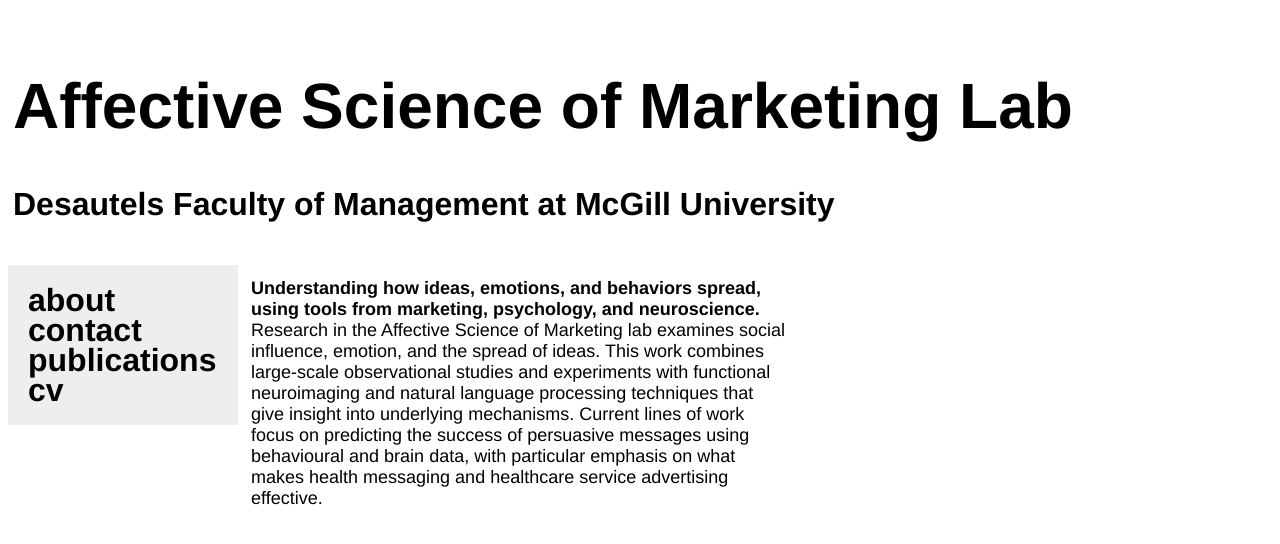
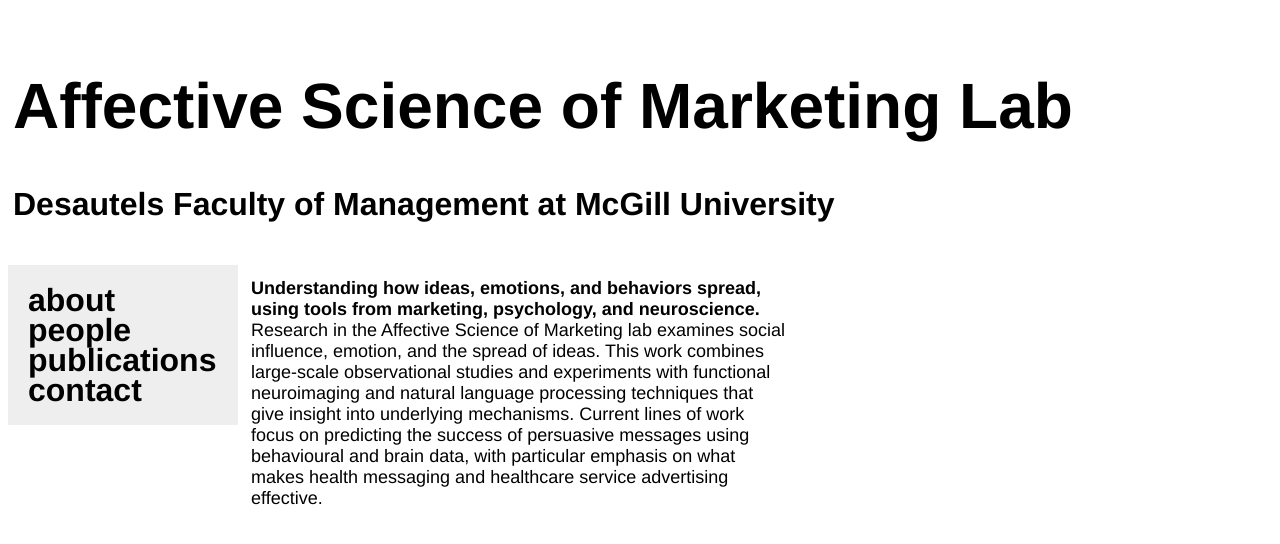
Before and after one commit to asmlab-dore/asmlab-dore.github.io, a plain HTML site: page index.html in a window 1280 px wide. Shown: the top 544 px of the page. Drawn offline with Linux system fonts and the light colour scheme.

Commit message:
Update index.html

```diff
--- a/index.html
+++ b/index.html
@@ -39,9 +39,9 @@ Desautels Faculty of Management at McGill University
 
 <div id="nav">
 <a href="about.html" target="frame" style="text-decoration : none; color : #000000;">about</a><br>
-<a href="contact.html" target="frame" style="text-decoration : none; color : #000000;">contact</a><br>
+<a href="people.html" target="frame" style="text-decoration : none; color : #000000;">people</a><br>
 <a href="publications.html" target="frame" style="text-decoration : none; color : #000000;">publications</a><br>
-<a href="cv_bpd.pdf" download style="text-decoration : none; color : #000000;">cv</a><br>
+<a href="contact.html" download style="text-decoration : none; color : #000000;">contact</a><br>
 </div>
 
 <div id="section">
```
